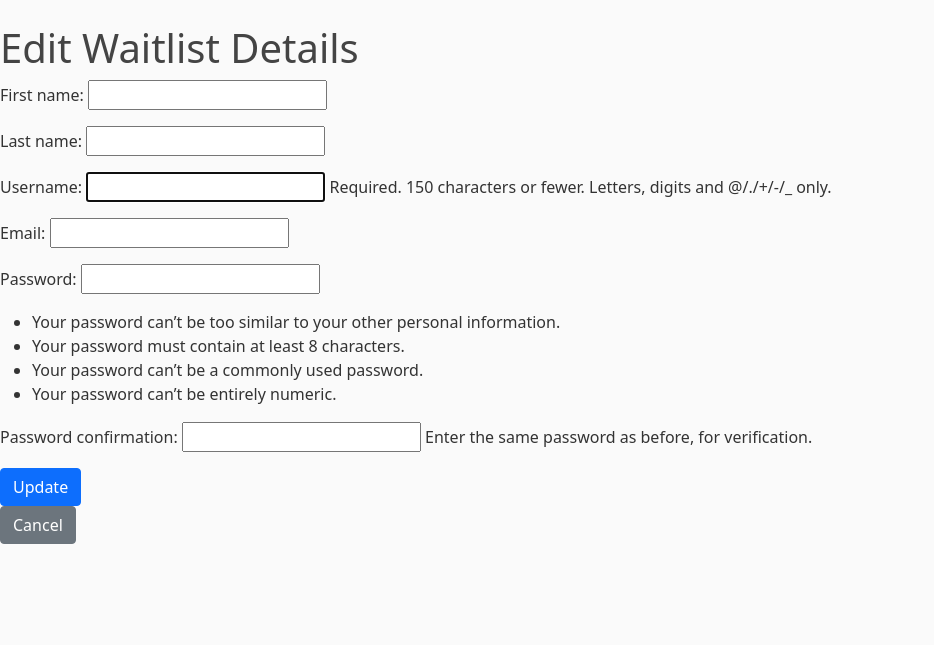
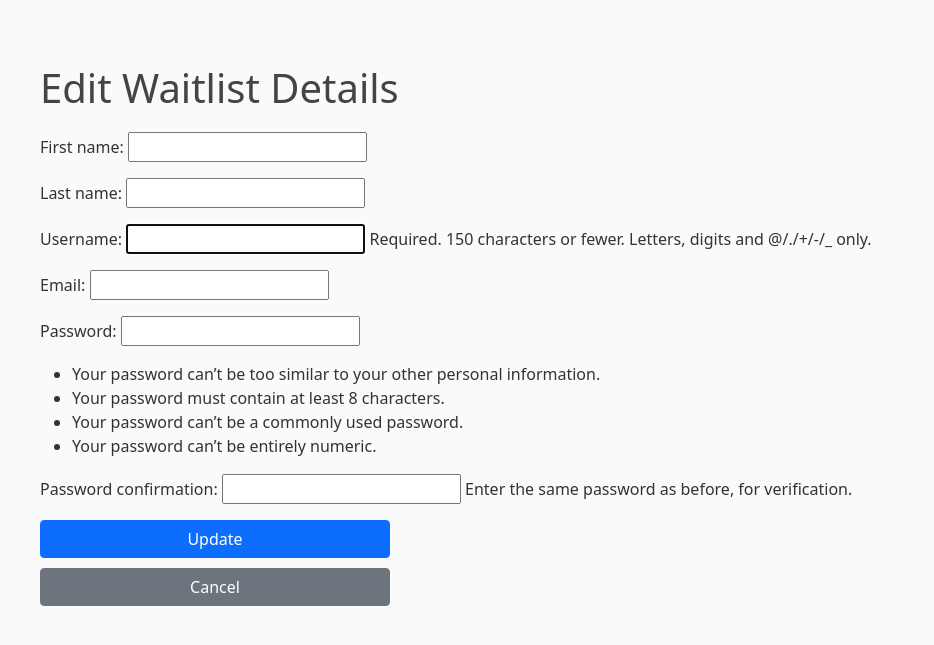
Before and after one commit to MightyThor10/waitlist, a Django app: template Code/studentview/templates/studentview/edit_waitlist.html in a window 1280 px wide. Shown: the part 56-701 px from the top of the page, without its empty margins (0-934 px from the left). Run offline with Django 4.2, Linux system fonts and the light colour scheme; the template is opened without the code that fills it: values that come from a table or form of the project are taken from there, others are empty; data comes from the database, SQL or seed files in the repository.

Commit message:
Update styling on edit_waitlist.html

```diff
--- a/Code/studentview/templates/studentview/edit_waitlist.html
+++ b/Code/studentview/templates/studentview/edit_waitlist.html
@@ -1,6 +1,7 @@
 {% extends "studentview/base.html" %}
 {% block content %}
-        <h1>Edit Waitlist Details</h1>
+<div style="padding:40px">
+        <h1 style="margin-bottom:20px">Edit Waitlist Details</h1>
 
         <!-- <form action="" method="post">
 
@@ -26,8 +27,10 @@
 
     <form method="post">{% csrf_token %}
         {{ form.as_p }}
-        <input class="btn btn-primary" type="submit" value="Update">
+        <input class="btn btn-primary" style="width:350px" type="submit" value="Update">
     </form>
-    <a href="../detail"><button class="btn btn-secondary">Cancel</button></a>
+    <a href="../detail"><button class="btn btn-secondary" style="width:350px;margin-top:10px">Cancel</button></a>
+
+</div>
 
 {% endblock content %}
```
